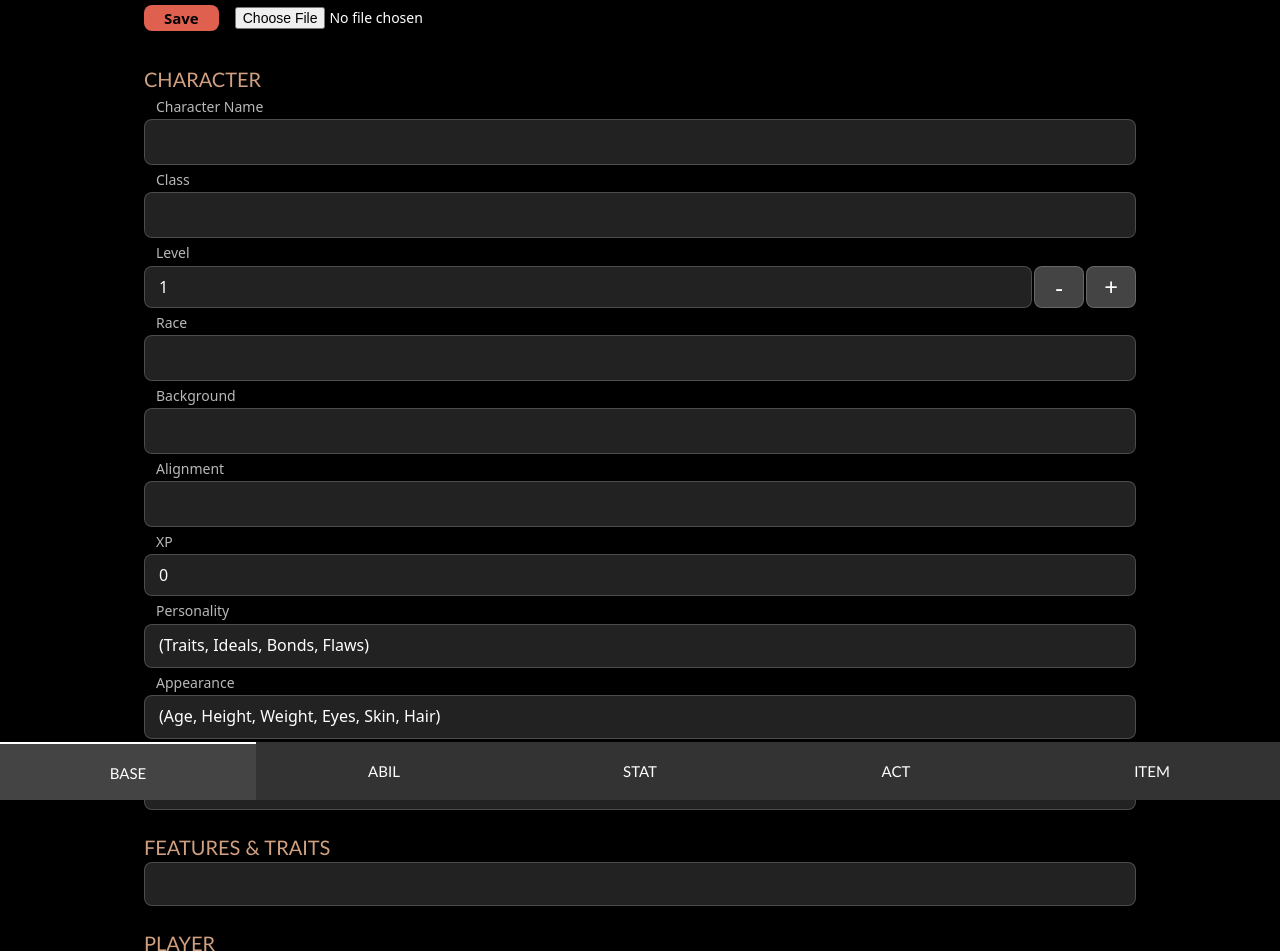
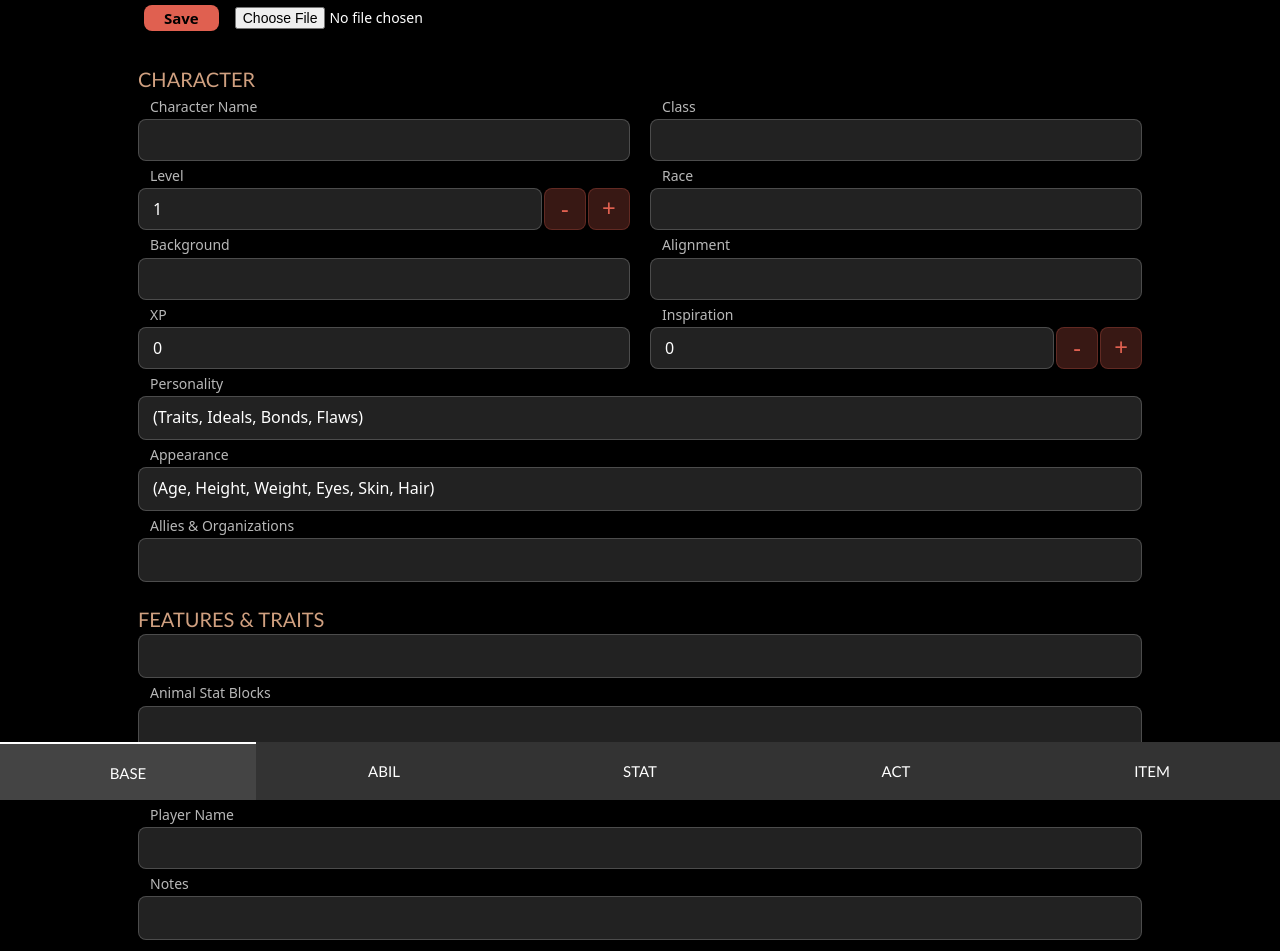
Before and after one commit to noacubestudio/ttrpg-helper, a plain HTML site: page index.html in a window 1280 px wide. Shown: the top 951 px of the page. Drawn offline with Linux system fonts and the light colour scheme.

Commit message:
Two column design, example cleanup, info blocks

```diff
--- a/emptyTemplateDND5e.json
+++ b/emptyTemplateDND5e.json
@@ -38,6 +38,15 @@
       "input": 0,
       "view": "intInput"
     },
+    "inspiration": {
+      "label": "Inspiration",
+      "input": 0,
+      "view": "stepper",
+      "viewProperties": {
+        "minValue": 0,
+        "maxValue": 20
+      }
+    },
     "personality": {
       "label": "Personality",
       "input": "(Traits, Ideals, Bonds, Flaws)",
@@ -61,12 +70,18 @@
       "input": "",
       "view": "textInput"
     },
+    "animalStatblocks": {
+      "label": "Animal Stat Blocks",
+      "input": "",
+      "view": "textInput"
+    },
     "player": {
       "label": "Player",
       "view": "headline"
     },
     "playerName": {
       "label": "Player Name",
+      "width": "full",
       "input": ""
     },
     "notes": {
@@ -133,6 +148,14 @@
         "minValue": 1,
         "maxValue": 20
       }
+    },
+    "abilityModifiers": {
+      "label": "Ability Modifiers",
+      "view": "headline"
+    },
+    "abilityModifierInfo": {
+      "label": "Modifier = Ability Score - 10, /2 (round down)",
+      "view": "info"
     },
     "savingThrows": {
       "label": "Saving Throws",
@@ -387,15 +410,6 @@
       "label": "Stats",
       "view": "headline"
     },
-    "inspiration": {
-      "label": "Inspiration",
-      "input": 0,
-      "view": "stepper",
-      "viewProperties": {
-        "minValue": 0,
-        "maxValue": 20
-      }
-    },
     "proficiencyBonus": {
       "label": "Proficiency Bonus +",
       "input": null,
@@ -440,6 +454,7 @@
       "label": "Maximum Hit Points",
       "input": null,
       "view": "stepper",
+      "width": "full",
       "viewProperties": {
         "minValue": 1,
         "maxValue": 999
@@ -467,6 +482,10 @@
       "label": "Hit Dice",
       "view": "headline"
     },
+    "hitDiceInfo": {
+      "label": "Add Constitution Modifier to roll. Regain <half the total after Long Rest.",
+      "view": "info"
+    },
     "totalHitDice": {
       "label": "Total Hit Dice",
       "input": 1,
@@ -477,7 +496,7 @@
       }
     },
     "currentHitDice": {
-      "label": "Hit Dice (Regain </2 in Short Rest)",
+      "label": "Current Hit Dice",
       "input": 1,
       "view": "stepper",
       "viewProperties": {
@@ -486,7 +505,7 @@
       }
     },
     "hitDieSides": {
-      "label": "Roll Hit Dice (+Constitution Modifier)",
+      "label": "Roll with",
       "input": ""
     },
     "deathSaves": {
@@ -517,6 +536,10 @@
       "label": "Attacks",
       "view": "headline"
     },
+    "attackInfo": {
+      "label": "In any order during your turn: Move, Action, Bonus\u00A0Action. Actions include: Attack (+Extra\u00A0Attack?), Spell, Dash (2x\u00A0Speed), Disengage, Help, Hide, Ready.",
+      "view": "info"
+    },
     "attack1": {
       "input": "(Name)\nAttack: \nDamage: \nType: ",
       "view": "textInput"
@@ -537,7 +560,7 @@
       "view": "textInput"
     },
     "otherActions": {
-      "label": "Other actions",
+      "label": "Notes",
       "input": "",
       "view": "textInput"
     },
@@ -546,7 +569,7 @@
       "view": "headline"
     },
     "activeArrows": {
-      "label": "Arrows in quiver/ storage",
+      "label": "Arrows in quiver",
       "input": 0,
       "view": "stepper",
       "viewProperties": {
@@ -555,6 +578,7 @@
       }
     },
     "storedArrows": {
+      "label": "Arrows in storage",
       "input": 0,
       "view": "stepper",
       "viewProperties": {
@@ -563,7 +587,7 @@
       }
     },
     "activeArrows1": {
-      "label": "Arrows (+1) in quiver/ storage",
+      "label": "Arrows (+1) in quiver",
       "input": 0,
       "view": "stepper",
       "viewProperties": {
@@ -572,6 +596,7 @@
       }
     },
     "storedArrows1": {
+      "label": "Arrows (+1) in storage",
       "input": 0,
       "view": "stepper",
       "viewProperties": {
@@ -610,6 +635,10 @@
       "label": "Magic",
       "view": "headline"
     },
+    "magicInfo": {
+      "label": "DC = Spellcasting Ability Modifier + Proficiency bonus + 8",
+      "view": "info"
+    },
     "spellcastingAbility": {
       "label": "Spellcasting Ability",
       "input": ""
@@ -642,7 +671,7 @@
       "view": "headline"
     },
     "slotsTotal1": {
-      "label": "Slots total/ expended",
+      "label": "Slots total",
       "input": 0,
       "view": "stepper",
       "viewProperties": {
@@ -651,6 +680,7 @@
       }
     },
     "slotsExpended1": {
+      "label": "Slots expended",
       "input": 0,
       "view": "stepper",
       "viewProperties": {
@@ -668,7 +698,7 @@
       "view": "headline"
     },
     "slotsTotal2": {
-      "label": "Slots total/ expended",
+      "label": "Slots total",
       "input": 0,
       "view": "stepper",
       "viewProperties": {
@@ -677,6 +707,7 @@
       }
     },
     "slotsExpended2": {
+      "label": "Slots expended",
       "input": 0,
       "view": "stepper",
       "viewProperties": {
@@ -694,7 +725,7 @@
       "view": "headline"
     },
     "slotsTotal3": {
-      "label": "Slots total/ expended",
+      "label": "Slots total",
       "input": 0,
       "view": "stepper",
       "viewProperties": {
@@ -703,6 +734,7 @@
       }
     },
     "slotsExpended3": {
+      "label": "Slots expended",
       "input": 0,
       "view": "stepper",
       "viewProperties": {
@@ -750,6 +782,11 @@
       "input": "",
       "view": "textInput"
     },
+    "otherResources": {
+      "label": "Other Resources",
+      "input": "",
+      "view": "textInput"
+    },
     "rations": {
       "label": "Rations (1 Day)",
       "input": null,
@@ -759,14 +796,13 @@
         "maxValue": 99
       }
     },
-    "otherResources": {
-      "label": "Other Resources",
-      "input": "",
-      "view": "textInput"
-    },
     "treasure": {
       "label": "Treasure",
       "view": "headline"
+    },
+    "treasureInfo": {
+      "label": "1\u00A0Platinum = 10\u00A0Gold = 20\u00A0Electrum = 100\u00A0Silver = 1000\u00A0Copper",
+      "view": "info"
     },
     "copperPieces": {
       "label": "Copper Pieces",
@@ -774,22 +810,22 @@
       "view": "intInput"
     },
     "silverPieces": {
-      "label": "Silver Pieces (1=10 Copper)",
+      "label": "Silver Pieces",
       "input": 0,
       "view": "intInput"
     },
     "electrumPieces": {
-      "label": "Electrum Pieces (1=5 Silver)",
+      "label": "Electrum Pieces",
       "input": 0,
       "view": "intInput"
     },
     "goldPieces": {
-      "label": "Gold Pieces (1=10 Silver)",
+      "label": "Gold Pieces",
       "input": 0,
       "view": "intInput"
     },
     "platinumPieces": {
-      "label": "Platinum Pieces (1=10 Gold)",
+      "label": "Platinum Pieces",
       "input": 0,
       "view": "intInput"
     }
--- a/script.js
+++ b/script.js
@@ -24,21 +24,42 @@ function showInputs(category, categoryData) {
     // inputsContainer.appendChild(header);
 
 
+    // Multiple items can share a row
+    let currentRow = null;
+    let remainingWidth = 2;
+
     // Generate the inputs for each field in the category
     for (const field in categoryData) {
         const fieldData = categoryData[field];
-        const labelType = (fieldData.view === "headline") ? "h2" : "label";
+        const labelType = (fieldData.view === "headline") ? "h2" : ((fieldData.view === "info") ? "p" : "label");
         const label = document.createElement(labelType);
         label.textContent = fieldData.label;
         label.setAttribute("for", field);
+        if (fieldData.view === "info") label.classList.add('info');
 
+        // Create a new row for full width elements
+        const isFullWidth = (fieldData.width === 'full'
+            || fieldData.view === "headline"
+            || fieldData.view === "textInput"
+            || fieldData.view === "info");
+
+        if (isFullWidth) {
+            currentRow = document.createElement('div');
+            currentRow.classList.add('row');
+            inputsContainer.appendChild(currentRow);
+            remainingWidth = 2;
+        }
+
+        // Create one element
         let input;
+
         switch (fieldData.view) {
             case "textInput":
                 input = document.createElement("textarea");
                 input.setAttribute("type", "text");
                 input.setAttribute("id", field);
                 input.setAttribute("rows", "1");
+                input.setAttribute("autocorrect", "off");
                 input.value = fieldData.input;
                 input.addEventListener("input", () => {
                     newValue = input.value;
@@ -111,11 +132,13 @@ function showInputs(category, categoryData) {
                 input.appendChild(incButton);
                 break;
             case "headline":
+            case "info":
                 break;
             default:
                 input = document.createElement("input");
                 input.setAttribute("type", "text");
                 input.setAttribute("id", field);
+                input.setAttribute("autocorrect", "off");
                 input.value = fieldData.input;
                 input.addEventListener("input", () => {
                     newValue = input.value;
@@ -123,14 +146,32 @@ function showInputs(category, categoryData) {
                 });
         }
 
+        // add the container for one field to the row
+        if (!isFullWidth) {
+            // Create a new row if the current one is full
+            if (!currentRow || remainingWidth <= 0) {
+                currentRow = document.createElement('div');
+                currentRow.classList.add('row');
+                inputsContainer.appendChild(currentRow);
+                remainingWidth = 2;
+            }
+        }
+        // add to row
+        // make the input and label in one element div
         const container = document.createElement("div");
+        container.classList.add('field-container');
         if (label.textContent !== undefined && label.textContent.length > 0) {
             container.appendChild(label);
         }
         if (input !== undefined) {
             container.appendChild(input);
         }
-        inputsContainer.appendChild(container);
+        currentRow.appendChild(container);
+        if (isFullWidth) {
+            container.classList.add('full');
+            remainingWidth-= 2;
+        } else remainingWidth--;
+
 
         // modify height of text area based on lines
         if (input !== undefined && input.tagName === "TEXTAREA") {
--- a/style.css
+++ b/style.css
@@ -113,11 +113,32 @@ label::after {
   white-space: pre;
 }
 
+p {
+  margin: 4px 0px 8px;
+  font-size: 13px;
+
+  color: #D0A080;
+  font-weight: 400;
+}
+
 #inputs {
-  padding: 8px 16px 120px 16px;
+  padding: 8px 10px 120px 10px;
   display: flex;
   flex-direction: column;
   padding-bottom: 120px;
+}
+
+/* multiple containers for fields and labels can exist on one row*/
+.row {
+  display: flex;
+  flex-wrap: wrap;
+  justify-content: space-between;
+}
+.field-container:not(.full) {
+  flex-basis: 49%; /* Each field container takes up 48% of the available width */
+}
+.full {
+  flex-basis: 100%;
 }
 
 textarea {
@@ -144,7 +165,7 @@ input[type="number"] {
   color: #fff;
   font-size: 16px;
   margin-bottom: 2px;
-  padding: 8px 14px 12px;
+  padding: 8px 14px 8px;
   width: 100%;
   display: inline-block;
   vertical-align: middle;
@@ -180,20 +201,21 @@ input[type="number"]::-webkit-outer-spin-button {
   color: #fff;
   font-size: 16px;
   padding: 8px 14px;
-  width: calc(100% - 104px);
+  width: calc(100% - 88px);
   vertical-align: middle;
   margin-bottom: 0px;
 }
 
 .stepper-input button {
-  background-color: #444;
-  border: 1px solid #ffffff30;
+  background-color: #E0605040;
+  border: 1px solid #E0605040;
   border-radius: 8px;
-  color: #fff;
+  color: #E06050;
   font-size: 24px;
-  padding: 2px 14px;
-  width: 50px;
+  padding: 1px 0px 3px;
+  width: 42px;
   cursor: pointer;
+  text-align: center;
   vertical-align: middle;
 }
 
@@ -206,8 +228,8 @@ input[type="number"]::-webkit-outer-spin-button {
 }
 
 .stepper-input button.active, .stepper-input button:hover {
-  background-color: #444;
-  border: 1px solid #ffffff20;
+  background-color: #E0605080;
+  border: 1px solid #E0605040;
 }
 
 @media screen and (min-width: 768px) {
```
Also changed, not shown: example.json (+63 -27 lines).
